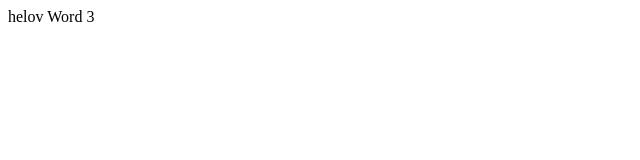
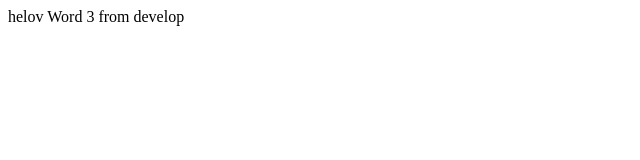
Before and after one commit to OliinykTaras/test2, a plain HTML site: page index.html in a window 1280 px wide. Shown: the whole page, without its empty margins (0-640 px from the left). Drawn offline with Linux system fonts and the light colour scheme.

Commit message:
in develop

```diff
--- a/index.html
+++ b/index.html
@@ -9,7 +9,7 @@
 </head>
 
 <body>
-    <div>helov Word 3</div>
+    <div>helov Word 3 from develop</div>
 </body>
 
 </html>
```
